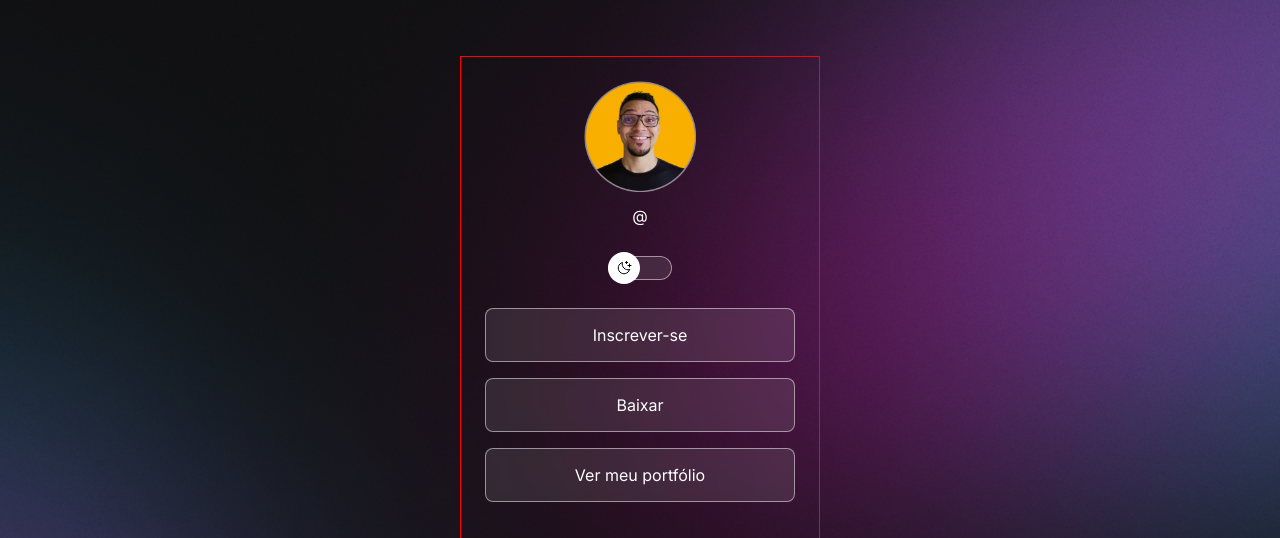
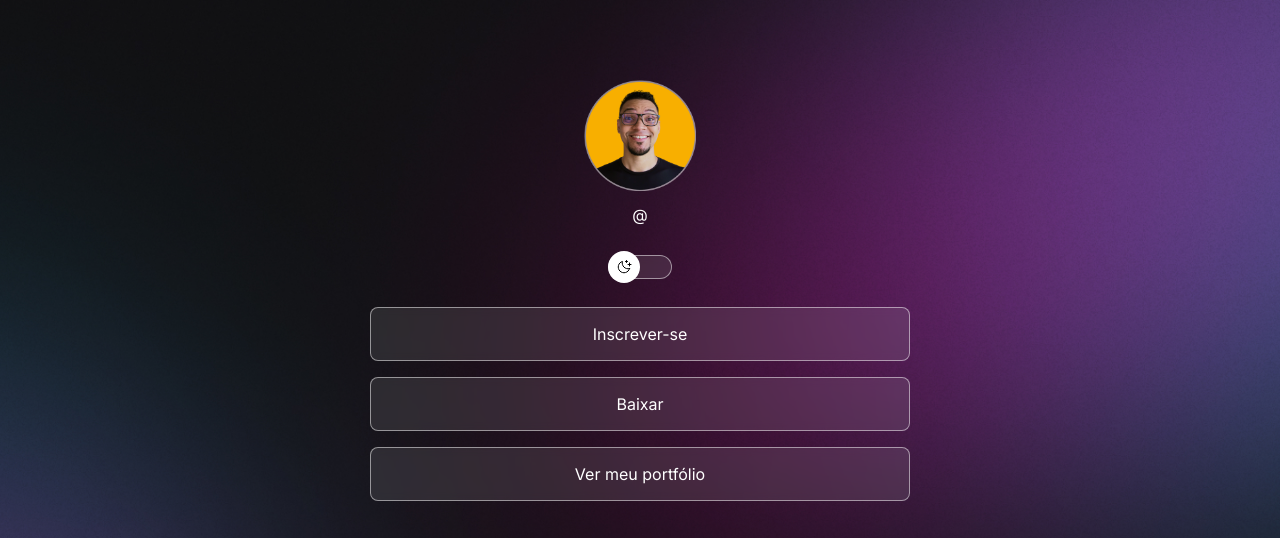
Before and after one commit to Kryonn/Projeto-RS, a plain HTML site: page index.html in a window 1280 px wide. Shown: the top 538 px of the page. Drawn offline with nearby package versions, Linux system fonts and the light colour scheme.

Commit message:
container changes

```diff
--- a/style.css
+++ b/style.css
@@ -40,8 +40,8 @@ body * {
 }
 
 #container {
-  width: 360px;
-  border: 1px solid red;
+  height: 100%;
+  max-width: 588px;
   margin: 56px auto 0px;
   padding: 0 24px;
 }
```
